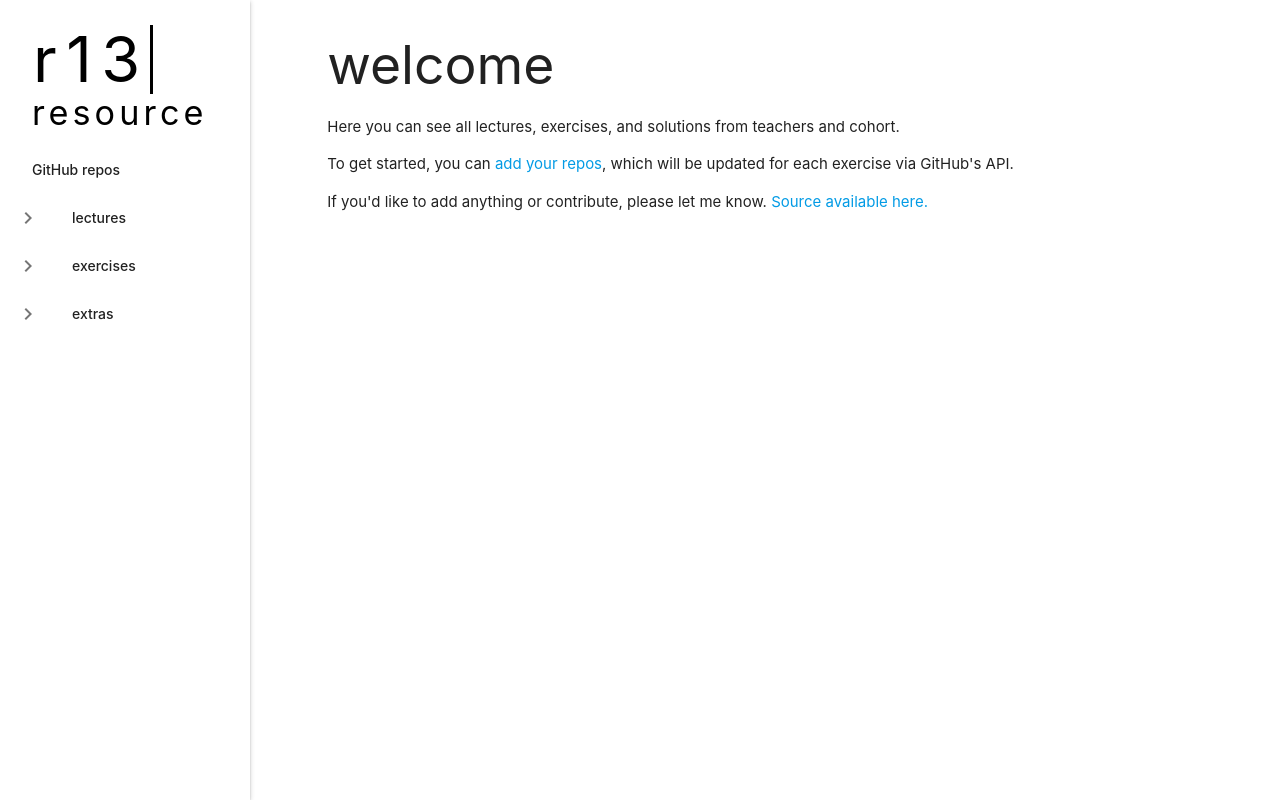
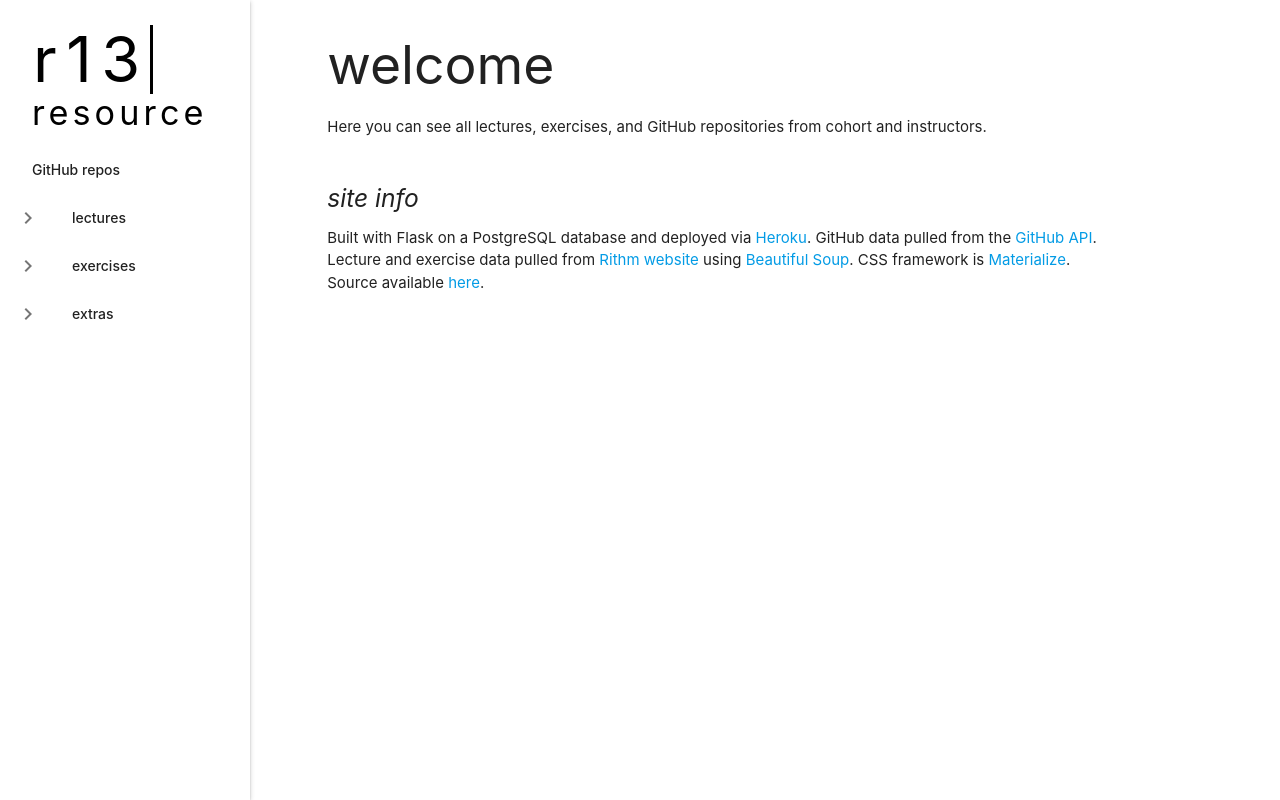
Before and after one commit to chrismartinio/r13resource, a Flask app: page / in a window 1280 px wide. Run offline with Flask 2, Linux system fonts and the light colour scheme; data that the repository does not hold is empty; some libraries are stand-ins or nearby versions.

Commit message:
front page

```diff
--- a/static/style.css
+++ b/static/style.css
@@ -235,3 +235,6 @@ div.code-block {
   .container {
     width: 85%;
   }
+  .section {
+    max-width: 800px;
+  }
--- a/templates/index.html
+++ b/templates/index.html
@@ -6,9 +6,24 @@
 
 <div class="container">
   <h2>welcome</h2>
-  <p>Here you can see all lectures, exercises, and solutions from teachers and cohort.</p>
-  <p>To get started, you can <a href="/add-repo">add your repos</a>, which will be updated for each exercise via GitHub's API.</p>
-  <p>If you'd like to add anything or contribute, please let me know. <a href="#">Source available here.</a></P>
+  <p>Here you can see all lectures, exercises, and GitHub repositories from cohort and instructors.</p>
+
+
+
+
+  <div class="section">
+
+    <h5><i>site info</i></h5>
+
+    <p>Built with Flask on a PostgreSQL database and deployed via
+      <a href="https://dashboard.heroku.com/apps">Heroku</a>. GitHub data pulled from
+      the <a href="https://developer.github.com/v3/">GitHub API</a>. Lecture and exercise
+      data pulled from <a href="http://curric.rithmschool.com/r13/lectures/">Rithm website</a>
+      using <a href="https://www.crummy.com/software/BeautifulSoup/bs4/doc/">Beautiful Soup</a>.
+      CSS framework is <a href="https://materializecss.com/">Materialize</a>. <br>
+      Source available <a href="https://github.com/kayjitsu/r13-resource">here</a>.
+    </p>
+  </div>
 </div>
 
 {% endblock %}
```
